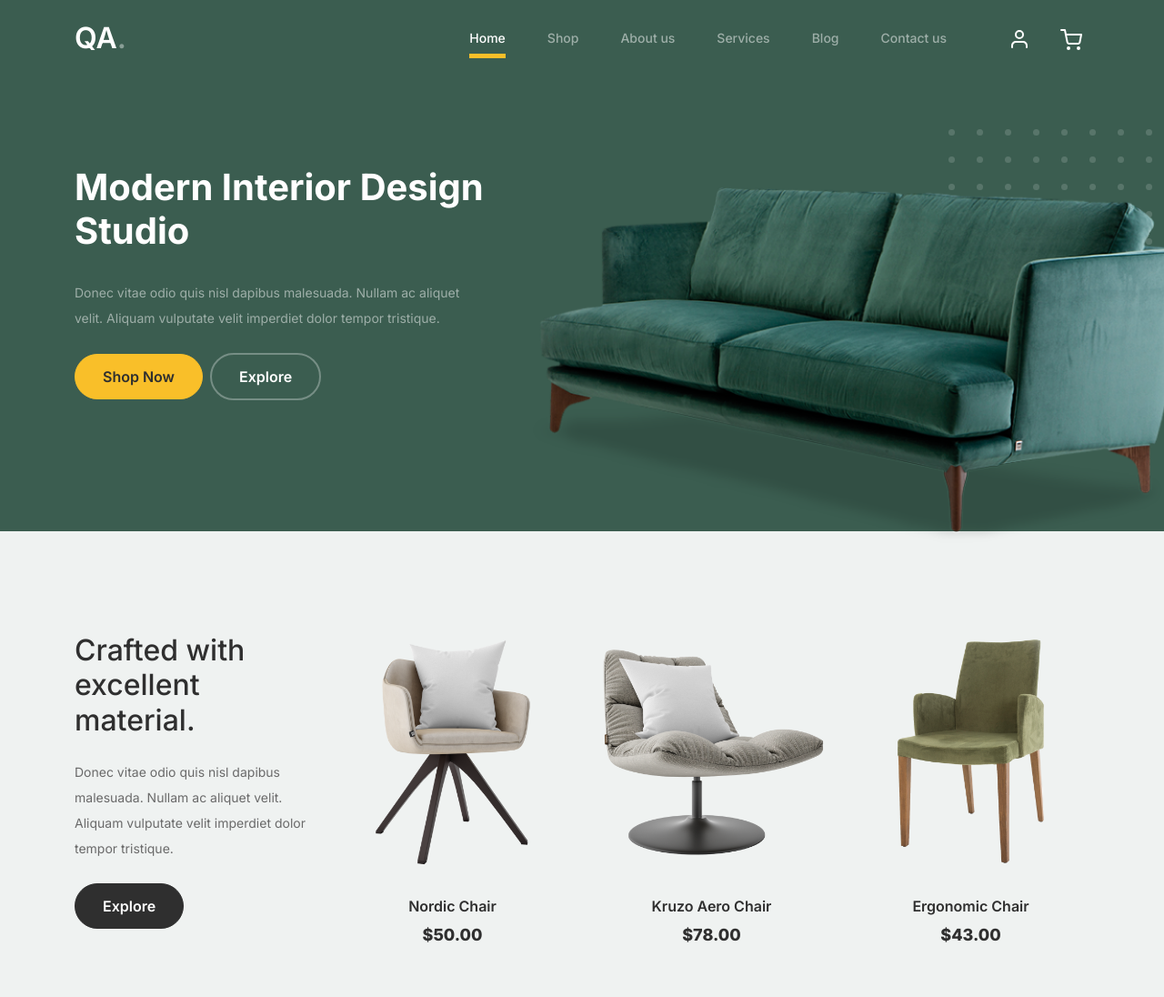
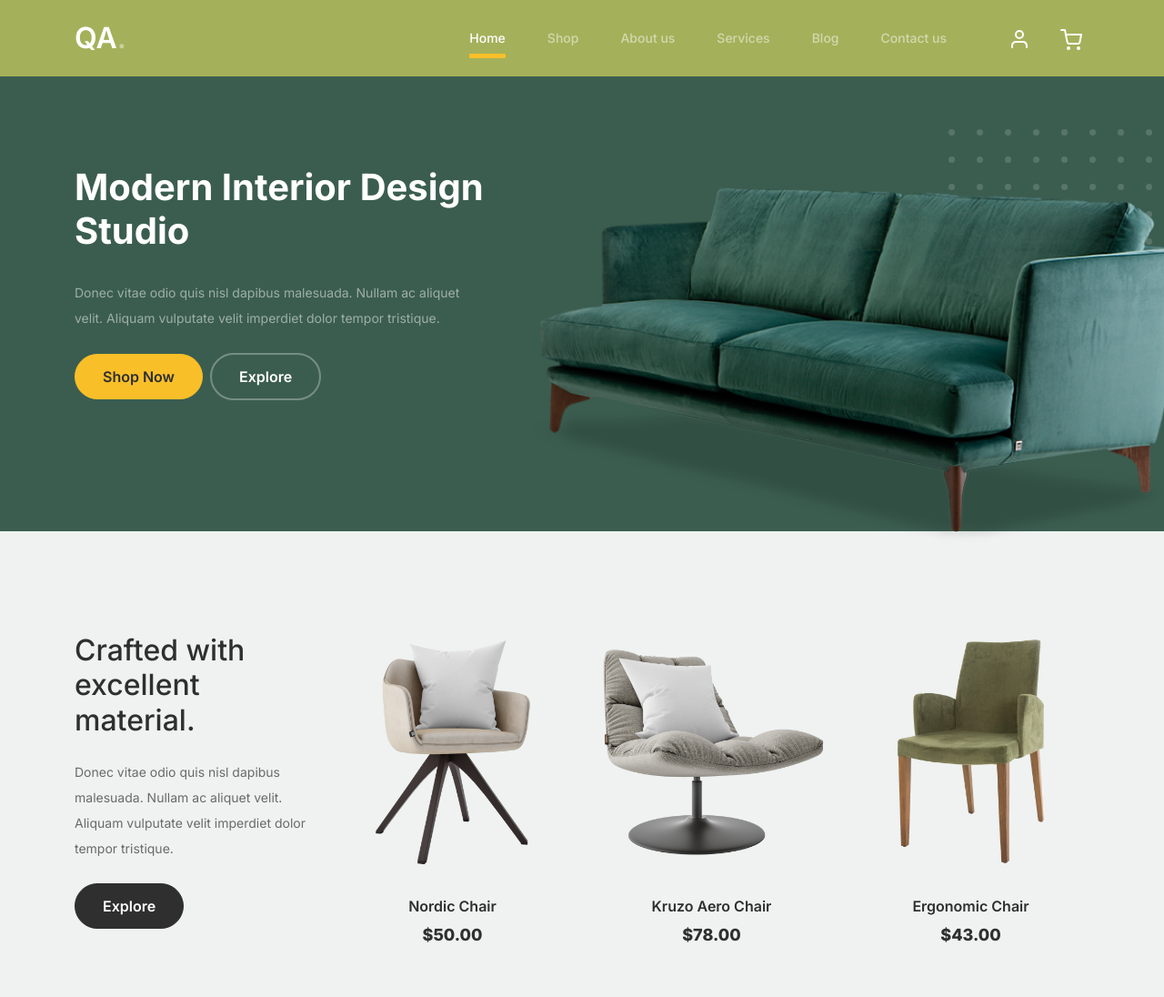
Before and after one commit to EdVillafranco/EdVillafranco.github.io, a plain HTML site: page index.html in a window 1280 px wide. Shown: the top 1096 px of the page at 91% size. Drawn offline with Linux system fonts and the light colour scheme.

Commit message:
Update style.css

```diff
--- a/css/style.css
+++ b/css/style.css
@@ -31,7 +31,7 @@ a {
     font-weight: 600; }
 
 .custom-navbar {
-  background: #3b5d50 !important;
+  background: #a4b15a !important;
   padding-top: 20px;
   padding-bottom: 20px; }
   .custom-navbar .navbar-brand {
```
